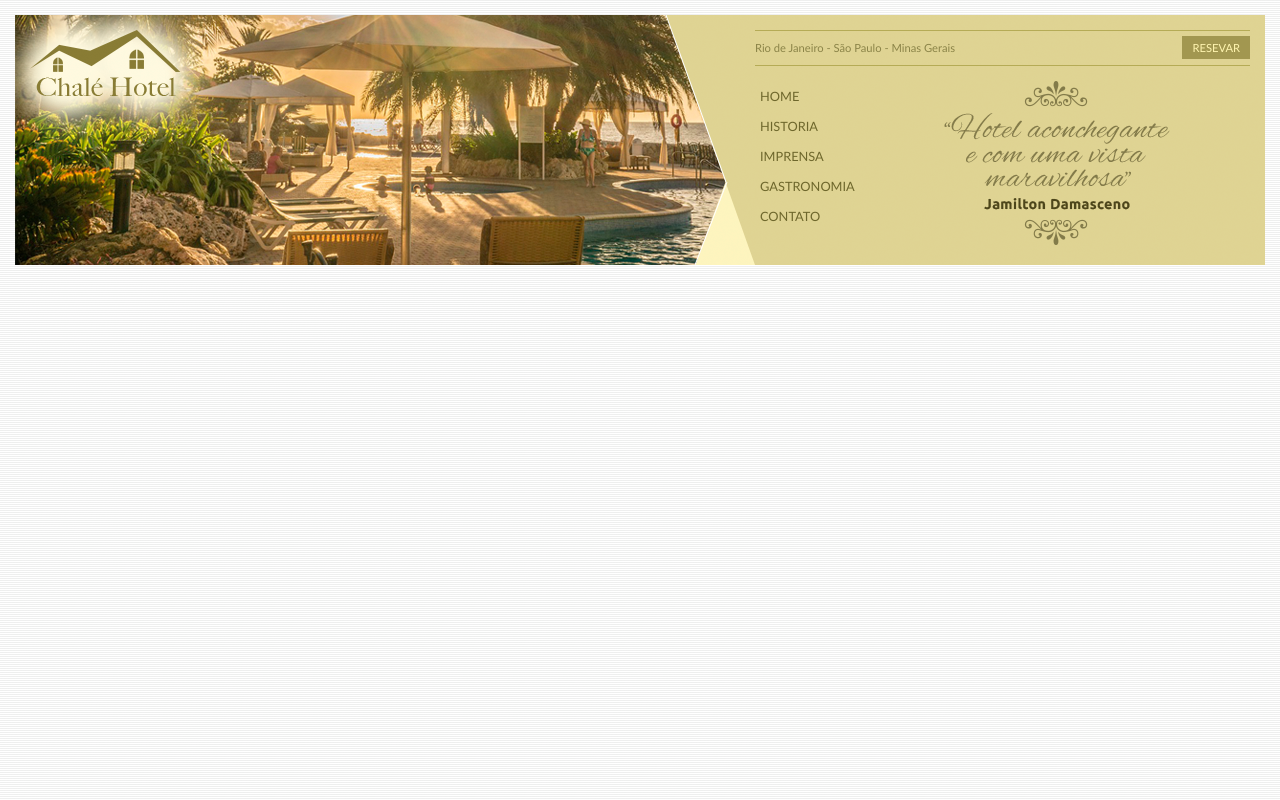
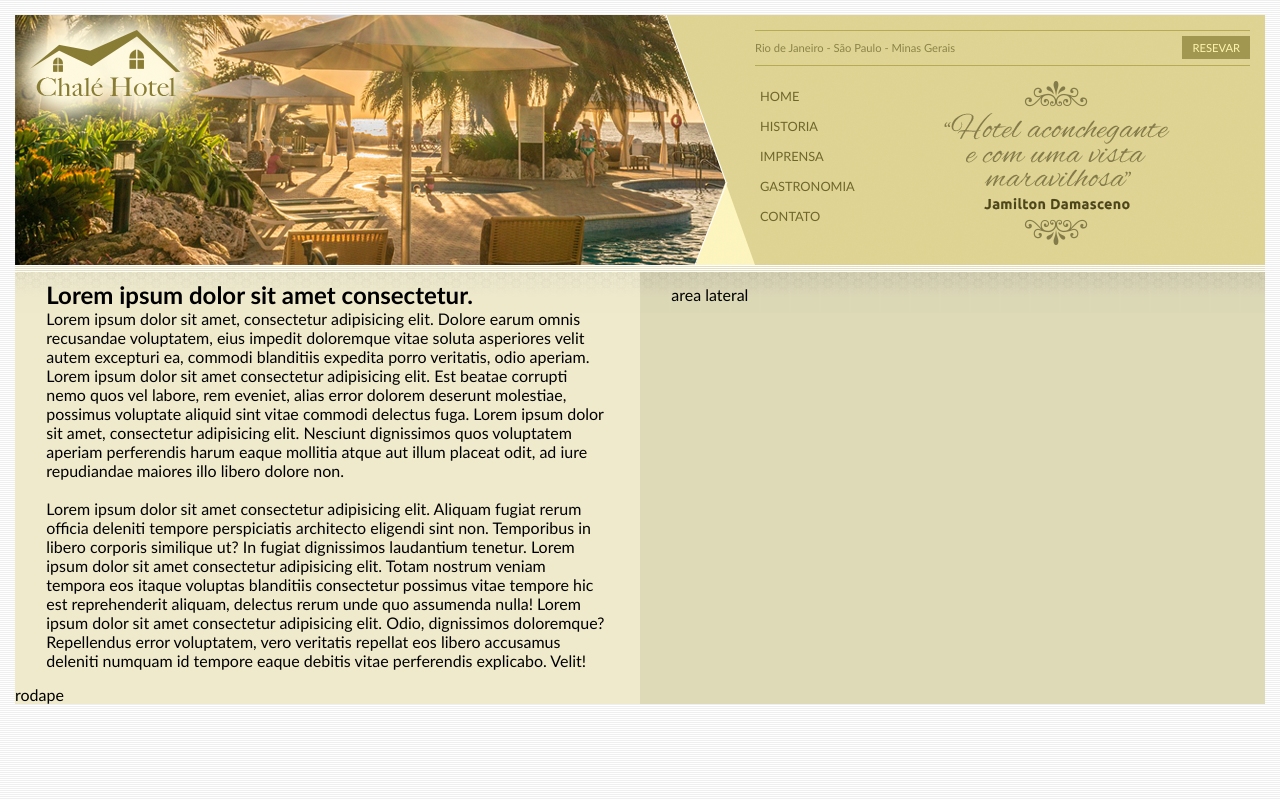
Before and after one commit to Renildo15/Chale-Hotel, a plain HTML site: page index.html in a window 1280 px wide. Drawn offline with Linux system fonts and the light colour scheme.

Commit message:
Area-conteudos

```diff
--- a/index.html
+++ b/index.html
@@ -44,6 +44,29 @@
                 </div><!-- fim conteudo-menu-->
             </div><!-- Fim area-menu-->
         </div><!-- Fim topo -->
+        <!-- Inicio area-principal -->
+        <di id="area-principal">
+            <div class="conteudo">
+               <h2>
+                   Lorem ipsum dolor sit amet consectetur.
+               </h2>
+
+               <p>Lorem ipsum dolor sit amet, consectetur adipisicing elit. Dolore earum omnis recusandae voluptatem, eius impedit doloremque vitae soluta asperiores velit autem excepturi ea, commodi blanditiis expedita porro veritatis, odio aperiam. Lorem ipsum dolor sit amet consectetur adipisicing elit. Est beatae corrupti nemo quos vel labore, rem eveniet, alias error dolorem deserunt molestiae, possimus voluptate aliquid sint vitae commodi delectus fuga. Lorem ipsum dolor sit amet, consectetur adipisicing elit. Nesciunt dignissimos quos voluptatem aperiam perferendis harum eaque mollitia atque aut illum placeat odit, ad iure repudiandae maiores illo libero dolore non.</p>
+                <br>
+               <p>Lorem ipsum dolor sit amet consectetur adipisicing elit. Aliquam fugiat rerum officia deleniti tempore perspiciatis architecto eligendi sint non. Temporibus in libero corporis similique ut? In fugiat dignissimos laudantium tenetur. Lorem ipsum dolor sit amet consectetur adipisicing elit. Totam nostrum veniam tempora eos itaque voluptas blanditiis consectetur possimus vitae tempore hic est reprehenderit aliquam, delectus rerum unde quo assumenda nulla! Lorem ipsum dolor sit amet consectetur adipisicing elit. Odio, dignissimos doloremque? Repellendus error voluptatem, vero veritatis repellat eos libero accusamus deleniti numquam id tempore eaque debitis vitae perferendis explicabo. Velit!</p>
+            </div>
+        </di><!-- fim area-principal -->
+        <!-- Inicio area-lateral -->
+        <div id="area-lateral">
+            <div class="conteudo">
+                area lateral
+            </div>
+        </div><!-- fim area-lateral -->
+        <!-- Inicio rodape -->
+        <div id="rodape">
+            rodape
+        </div>
+
     </div><!-- Fim container -->
   </body>
 </html>
--- a/style.css
+++ b/style.css
@@ -10,7 +10,7 @@ body{
 }
 
 #container{
-    background: #ede9cc;
+    background: #ede9cc url(imagens/bg-container.png) top center repeat-y;
     margin: 0 auto;
     min-width: 740px;
     max-width: 1400px;
@@ -118,3 +118,28 @@ ul#navegacao a:hover{
     position: relative;
     left: -80px;
 }
+
+/*Area de conteudos*/
+#area-principal{
+    float: left;
+    width: 50%;
+    background: url(imagens/bg-area-principal.png) top left repeat-x;
+    padding: 15px 0;
+}
+
+#area-lateral{
+    float: right;
+    width: 50%;
+    background: url(imagens/bg-area-lateral.png) top left repeat-x;
+    padding: 20px 0;
+}
+
+.conteudo{
+    margin: 0 auto;
+    width: 90%;
+
+}
+
+#rodape{
+    clear: both;
+}
```
